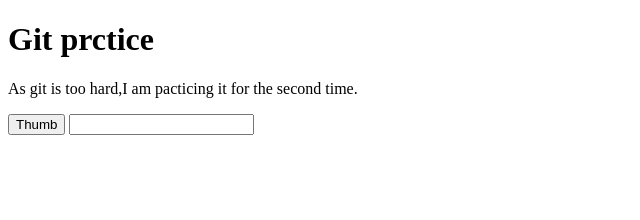
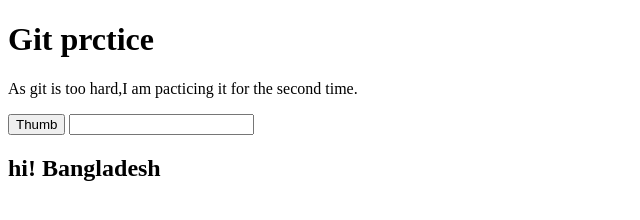
Before and after one commit to MuhammadSaifulIslam/Stiecond-time-practice, a plain HTML site: page index.html in a window 1280 px wide. Shown: the whole page, without its empty margins (0-640 px from the left). Drawn offline with Linux system fonts and the light colour scheme.

Commit message:
h2 added

```diff
--- a/index.html
+++ b/index.html
@@ -11,5 +11,6 @@
     <p>As git is too hard,I am pacticing it for the second time.</p>
     <button>Thumb</button>
     <input type="text">
+    <h2>hi! Bangladesh</h2>
 </body>
 </html>
```
